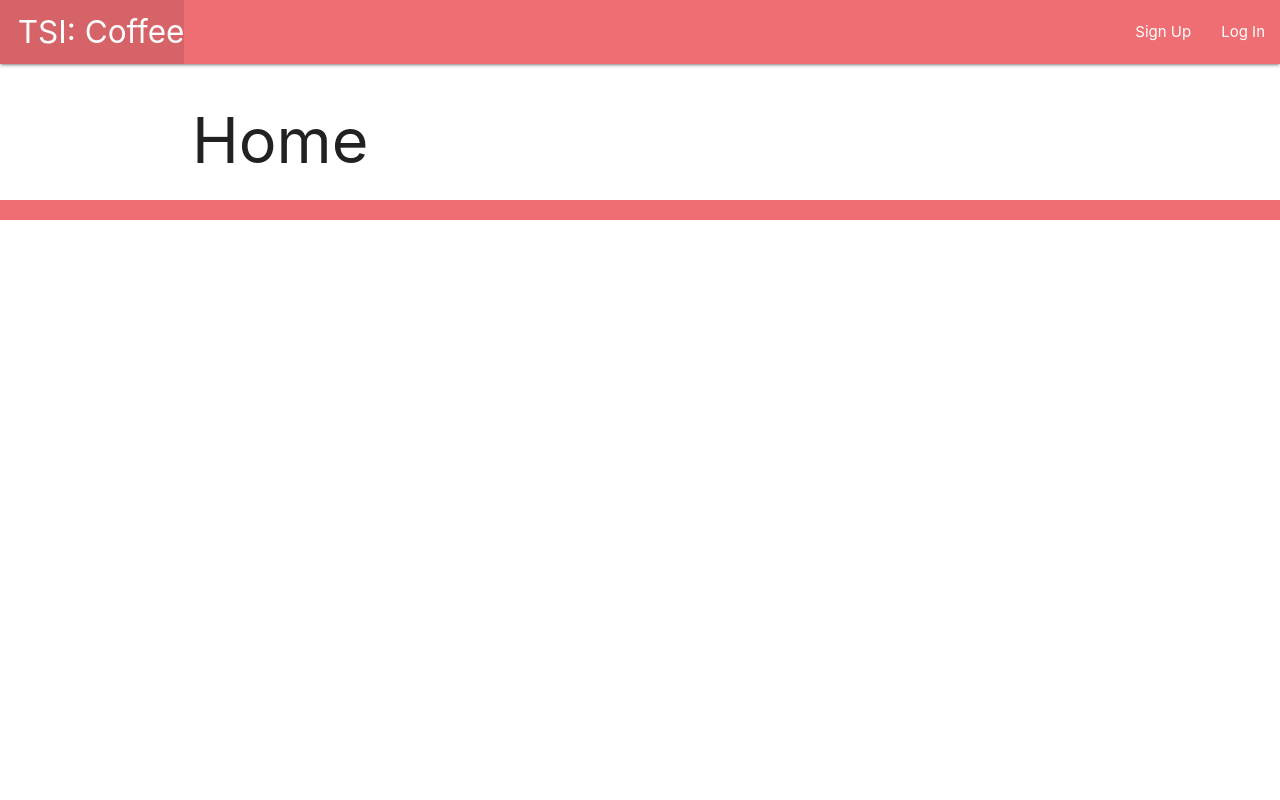
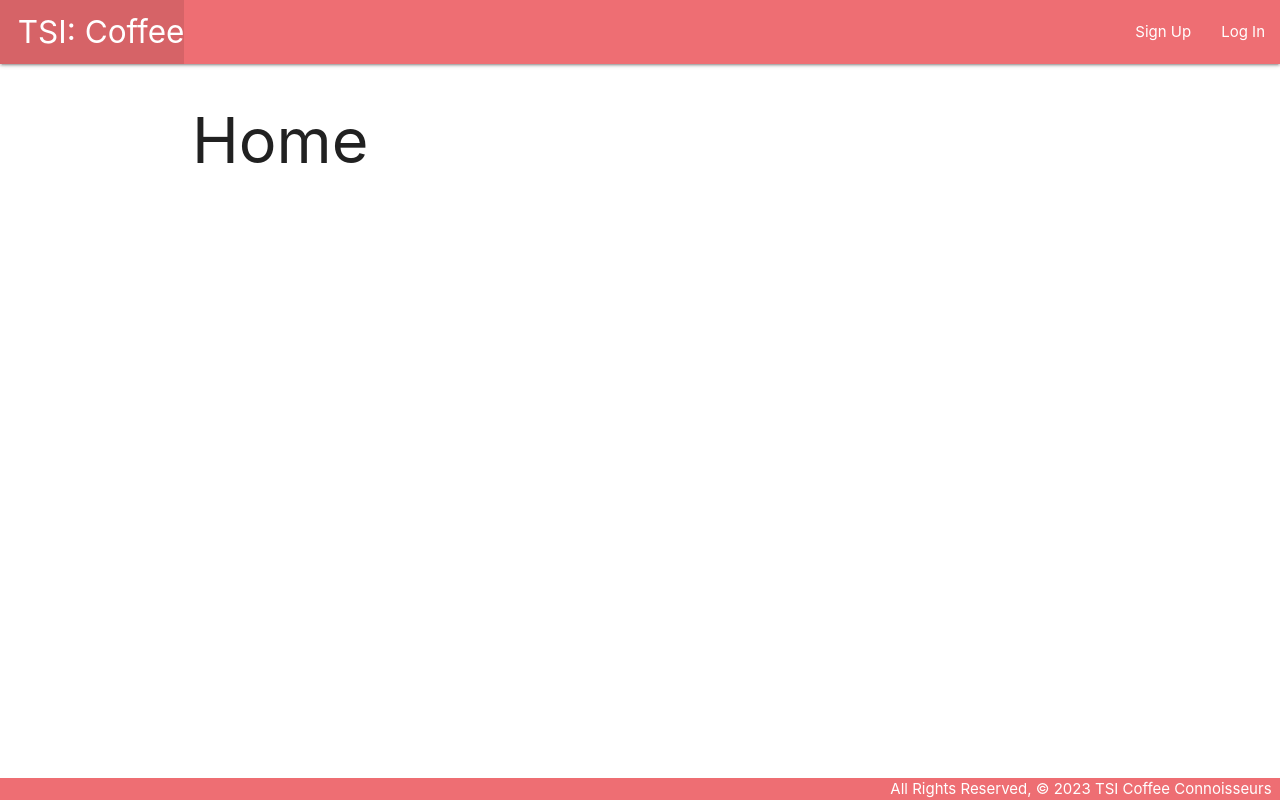
Before and after one commit to ShaojunBao/TSI_Coffee_Connoisseurs, a Django app: page / in a window 1280 px wide. Run offline with Django 4.2, Linux system fonts and the light colour scheme.

Commit message:
create base

```diff
--- /dev/null
+++ b/main_app/static/css/style.css
@@ -0,0 +1,14 @@
+body {
+    display: flex;
+    min-height: 100vh;
+    flex-direction: column;
+  }
+
+  main {
+    flex: 1 0 auto;
+  }
+
+  footer.page-footer {
+    padding-top: 0;
+    text-align: right;
+  }
--- a/main_app/templates/base.html
+++ b/main_app/templates/base.html
@@ -1,10 +1,13 @@
+{% load static %}
+
 <!DOCTYPE html>
 <html lang="en">
 <head>
   <meta charset="UTF-8">
   <meta name="viewport" content="width=device-width, initial-scale=1.0">
   <meta http-equiv="X-UA-Compatible" content="ie=edge">
-  <title>Cat Collector</title>
+  <title>TSI Coffee Connoisseurs</title>
+  <link rel="stylesheet" type="text/css" href="{% static 'css/style.css' %}">
   <link rel="stylesheet" href="https://cdnjs.cloudflare.com/ajax/libs/materialize/1.0.0/css/materialize.min.css">
 </head>
 <body>
@@ -17,6 +20,7 @@
         </ul>
         <ul class="right">
             <!-- changes below -->
+
 
             {% if user.is_authenticated %}
               <li><a href="{% url 'logout' %}">Log Out</a></li>
@@ -33,7 +37,7 @@
     {% endblock %}
   </main>
   <footer class="page-footer">
-    <div class="right">All Rights Reserved, &copy; 2021 Cat Collector &nbsp;</div>
+    <div class="right">All Rights Reserved, &copy; 2023 TSI Coffee Connoisseurs &nbsp;</div>
   </footer>
 </body>
 </html>
```
